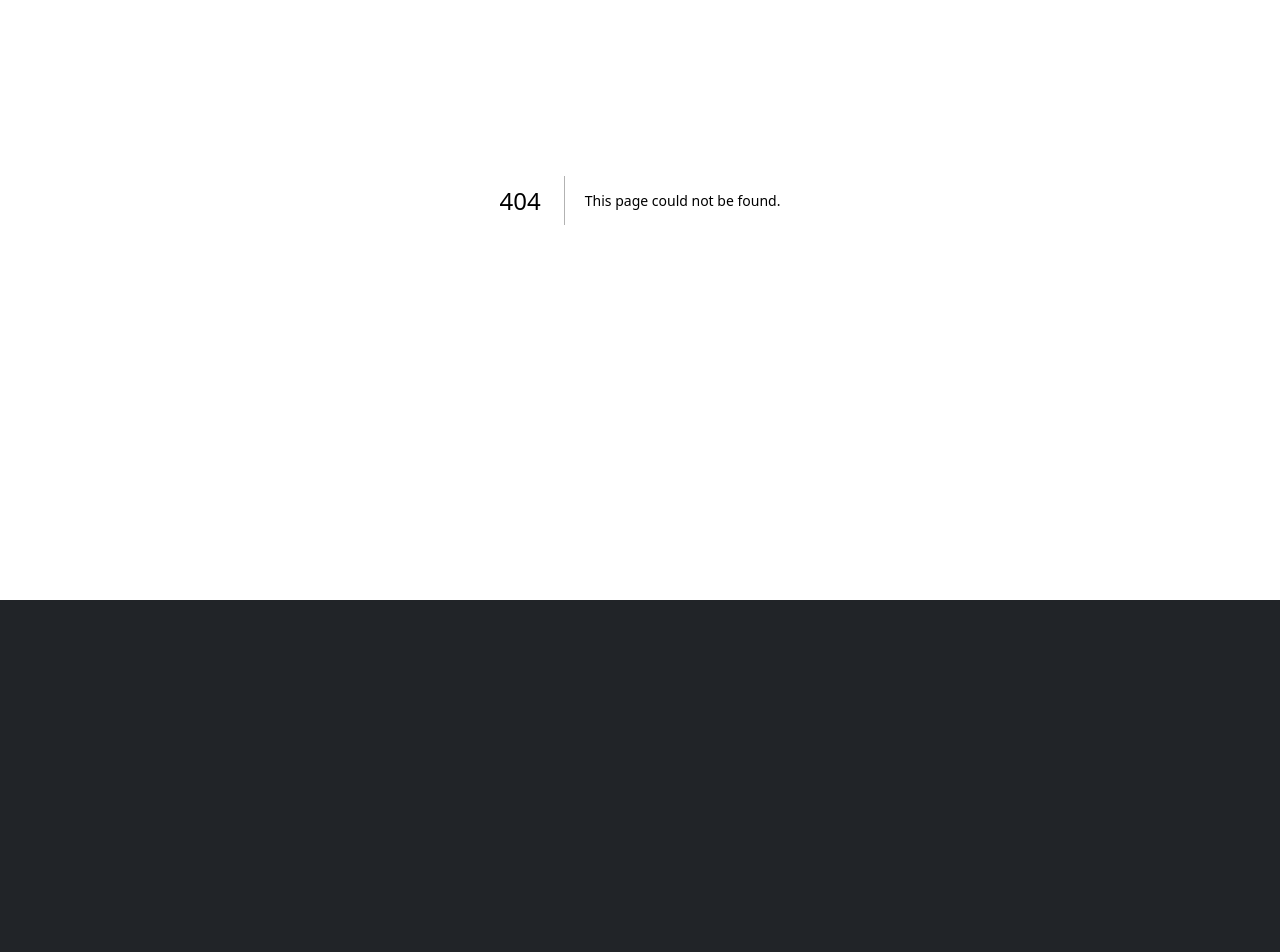
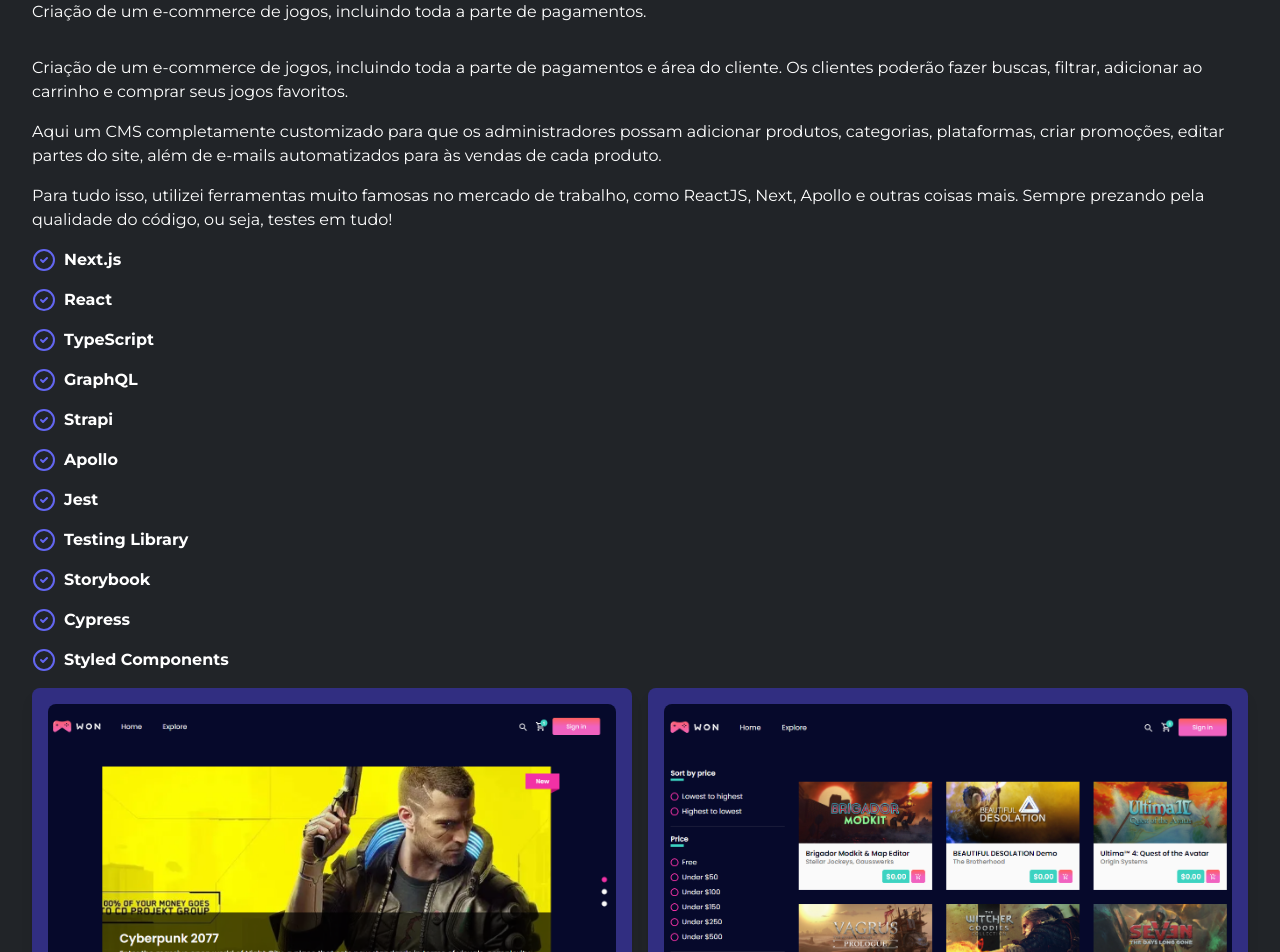
Before and after one commit to ogeraldoluizcom/ogeraldoluiz, a Next.js app: page /cases/1 in a window 1280 px wide. Before the commit this address had no page. Shown: the part 200-1152 px from the top of the page. Before the commit the page ends 800 px from the top, so only its background shows below. Built offline with nearby package versions, Linux system fonts and the light colour scheme.

Commit message:
Add Cases page component with title and portfolio item

```diff
--- /dev/null
+++ b/src/app/(marketing)/cases/[slug]/page.tsx
@@ -0,0 +1,108 @@
+import Image from 'next/image'
+import { CircleCheck } from 'lucide-react'
+
+import { Title } from '@/components/title'
+
+const Single = () => {
+  return (
+    <section className="flex flex-col min-h-screen">
+      <div className="space-y-4 p-8">
+        <Title
+          align="left"
+          subtitle="Won Games"
+          description="Criação de um e-commerce de jogos, incluindo toda a parte de pagamentos."
+        />
+        <div className="flex flex-col gap-4 mt-8">
+          <p>
+            Criação de um e-commerce de jogos, incluindo toda a parte de
+            pagamentos e área do cliente. Os clientes poderão fazer buscas,
+            filtrar, adicionar ao carrinho e comprar seus jogos favoritos.
+          </p>
+          <p>
+            Aqui um CMS completamente customizado para que os administradores
+            possam adicionar produtos, categorias, plataformas, criar promoções,
+            editar partes do site, além de e-mails automatizados para às vendas
+            de cada produto.
+          </p>
+          <p>
+            Para tudo isso, utilizei ferramentas muito famosas no mercado de
+            trabalho, como ReactJS, Next, Apollo e outras coisas mais. Sempre
+            prezando pela qualidade do código, ou seja, testes em tudo!
+          </p>
+          <ul className="space-y-4">
+            <li className="flex items-center gap-2">
+              <CircleCheck className="size-6 text-indigo-500" />
+              <strong>Next.js</strong>
+            </li>
+            <li className="flex items-center gap-2">
+              <CircleCheck className="size-6 text-indigo-500" />
+              <strong>React</strong>
+            </li>
+            <li className="flex items-center gap-2">
+              <CircleCheck className="size-6 text-indigo-500" />
+              <strong>TypeScript</strong>
+            </li>
+            <li className="flex items-center gap-2">
+              <CircleCheck className="size-6 text-indigo-500" />
+              <strong>GraphQL</strong>
+            </li>
+            <li className="flex items-center gap-2">
+              <CircleCheck className="size-6 text-indigo-500" />
+              <strong>Strapi</strong>
+            </li>
+            <li className="flex items-center gap-2">
+              <CircleCheck className="size-6 text-indigo-500" />
+              <strong>Apollo</strong>
+            </li>
+            <li className="flex items-center gap-2">
+              <CircleCheck className="size-6 text-indigo-500" />
+              <strong>Jest</strong>
+            </li>
+            <li className="flex items-center gap-2">
+              <CircleCheck className="size-6 text-indigo-500" />
+              <strong>Testing Library</strong>
+            </li>
+            <li className="flex items-center gap-2">
+              <CircleCheck className="size-6 text-indigo-500" />
+              <strong>Storybook</strong>
+            </li>
+            <li className="flex items-center gap-2">
+              <CircleCheck className="size-6 text-indigo-500" />
+              <strong>Cypress</strong>
+            </li>
+            <li className="flex items-center gap-2">
+              <CircleCheck className="size-6 text-indigo-500" />
+              <strong>Styled Components</strong>
+            </li>
+          </ul>
+          <div className="grid grid-cols-1 md:grid-cols-2 lg:grid-cols-2 gap-4">
+            <div className="bg-indigo-900 shadow-lg rounded-lg p-4">
+              <Image
+                src="/img/cover-wongames.png"
+                alt="Won Games Store"
+                width={500}
+                height={500}
+                quality={100}
+                priority
+                className="rounded-lg mb-4 w-full"
+              />
+            </div>
+            <div className="bg-indigo-900 shadow-lg rounded-lg p-4">
+              <Image
+                src="/img/explore-wongames.png"
+                alt="Won Games Store"
+                width={500}
+                height={500}
+                quality={100}
+                priority
+                className="rounded-lg mb-4 w-full"
+              />
+            </div>
+          </div>
+        </div>
+      </div>
+    </section>
+  )
+}
+
+export default Single
--- /dev/null
+++ b/src/app/(marketing)/cases/page.tsx
@@ -0,0 +1,24 @@
+import { Title } from '@/components/title'
+import { PortfolioItem } from '@/components/portfolio-item'
+
+const Cases = () => {
+  return (
+    <section className="flex flex-col min-h-screen">
+      <div className="space-y-4 p-8">
+        <Title
+          align="left"
+          subtitle="🏆 Cases"
+          description="Expore alguns dos cases de sucesso"
+        />
+        <PortfolioItem
+          imageUrl="/img/cover-wongames.png"
+          title="Won Games Store"
+          description="Criação de um e-commerce de jogos, incluindo toda a parte de pagamentos."
+          url="/cases/won-games"
+        />
+      </div>
+    </section>
+  )
+}
+
+export default Cases
```
